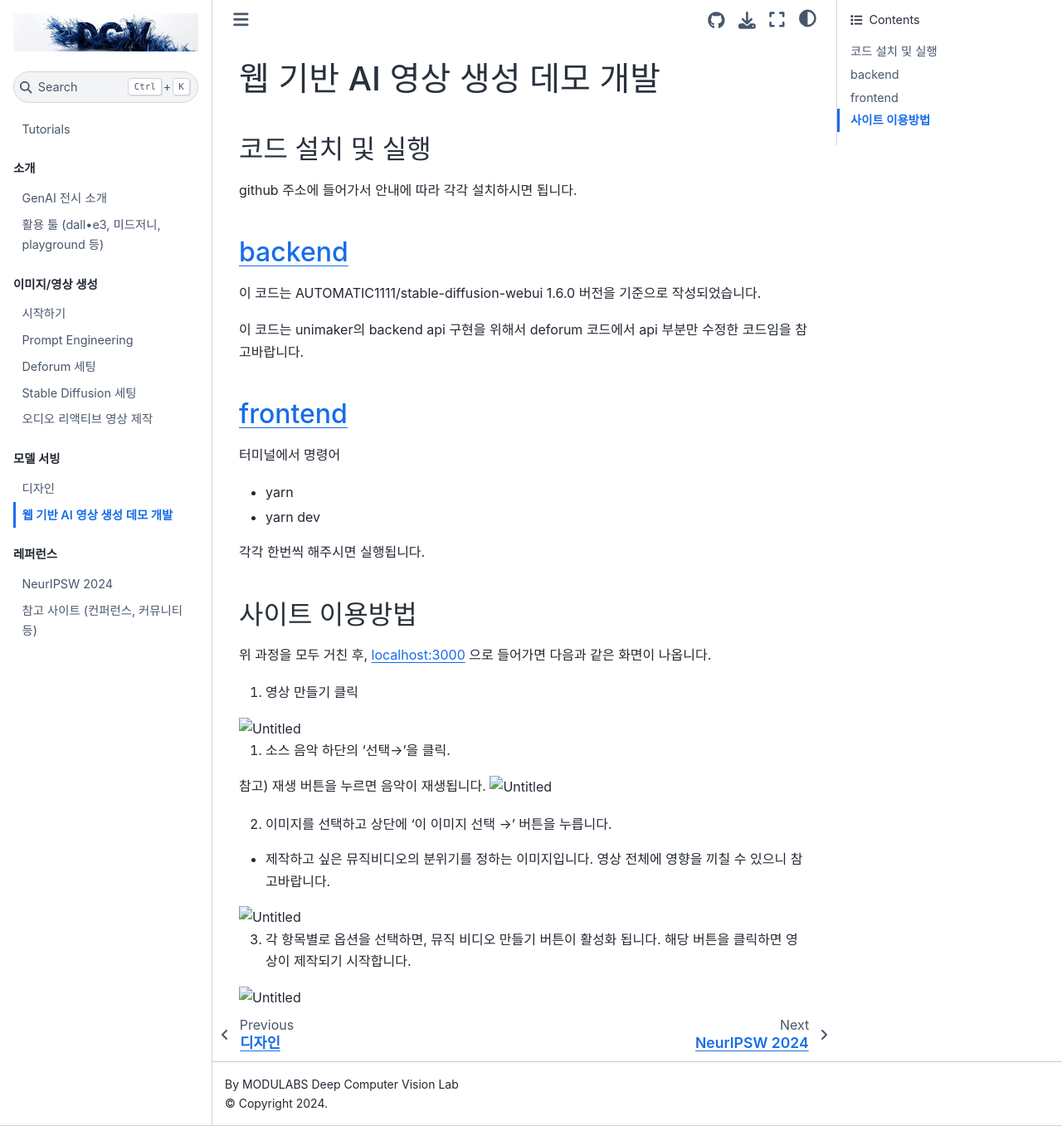
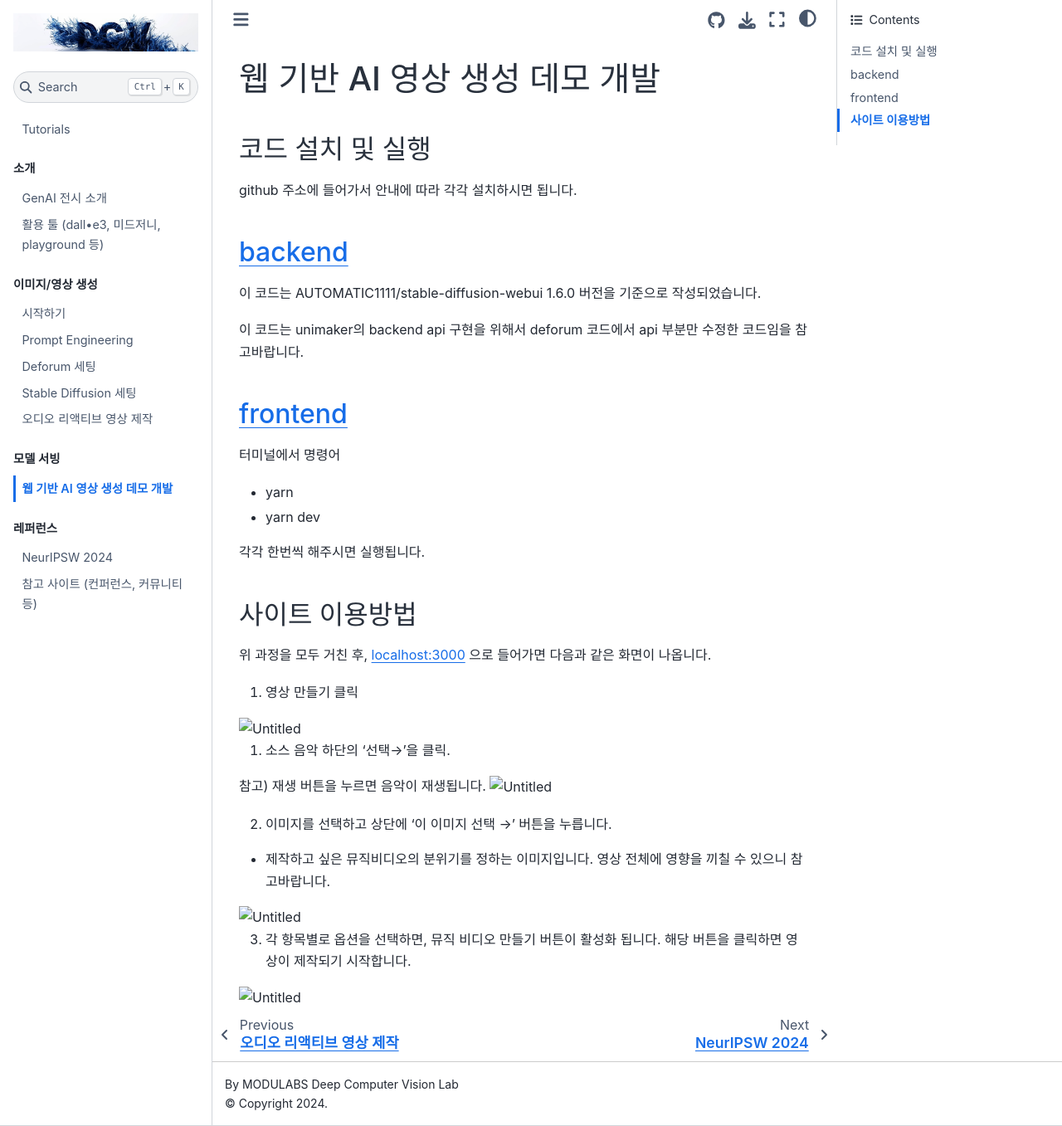
Before and after one commit to DCV1/tutorial, a Jupyter Book: the page built from docs/part4/web.md, in a window 1280 px wide and 1357 px high. Shown: the whole window at 83% size. Built offline with Jupyter Book 1.0.4 settings and Sphinx 7.4.7 and the Sphinx Book theme 1.1.4, drawn with Linux system fonts in a browser that asks for light colours.

Commit message:
DOCS: delete wireframe

```diff
--- a/_toc.yml
+++ b/_toc.yml
@@ -19,7 +19,6 @@ parts:
   - file: docs/part2/audio-reactive
 - caption: 모델 서빙
   chapters:
-  - file: docs/part4/wireframe
   - file: docs/part4/web
 - caption: 레퍼런스
   chapters:
--- a/docs/part4/wireframe.md
+++ /dev/null
@@ -1 +0,0 @@
-# 디자인
```
